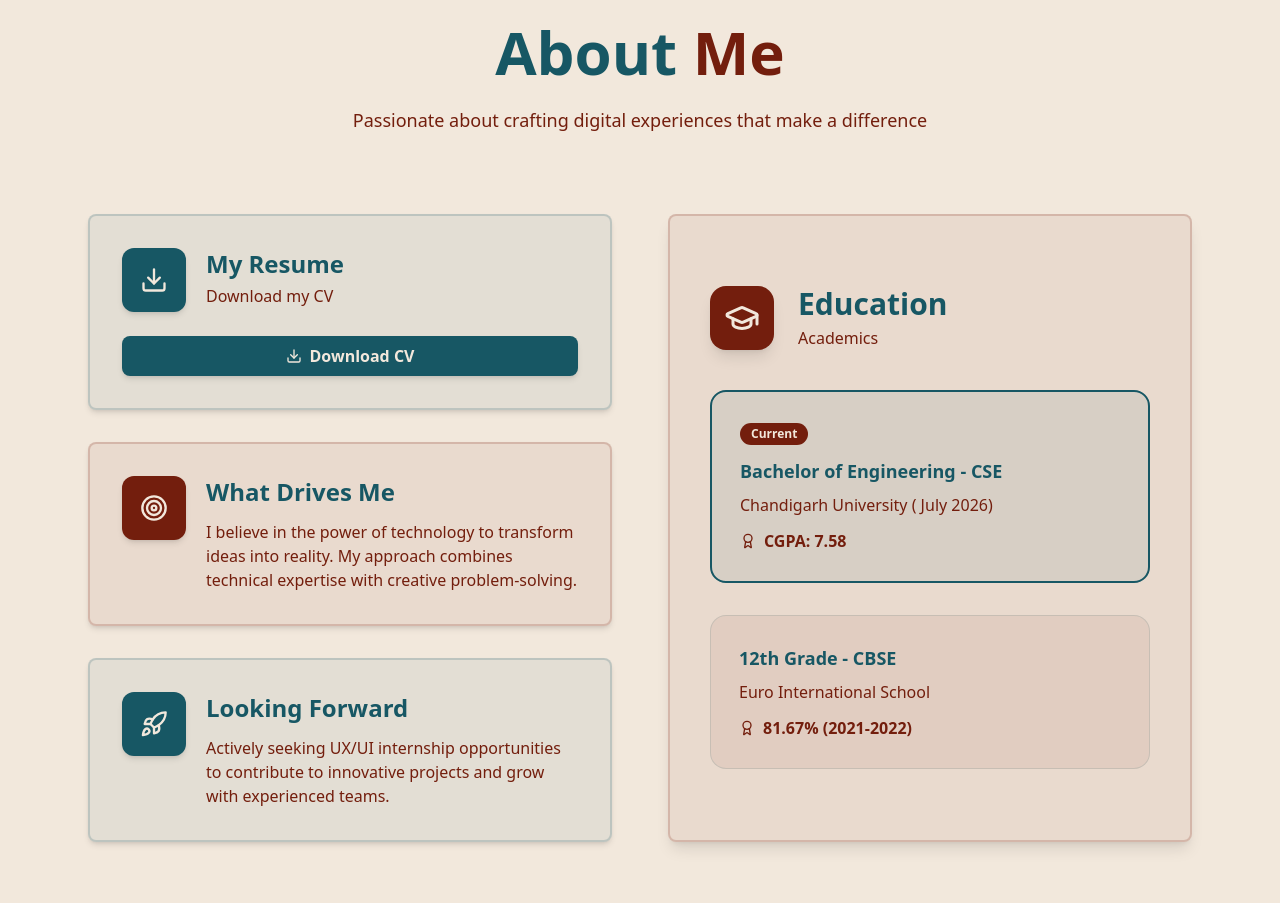
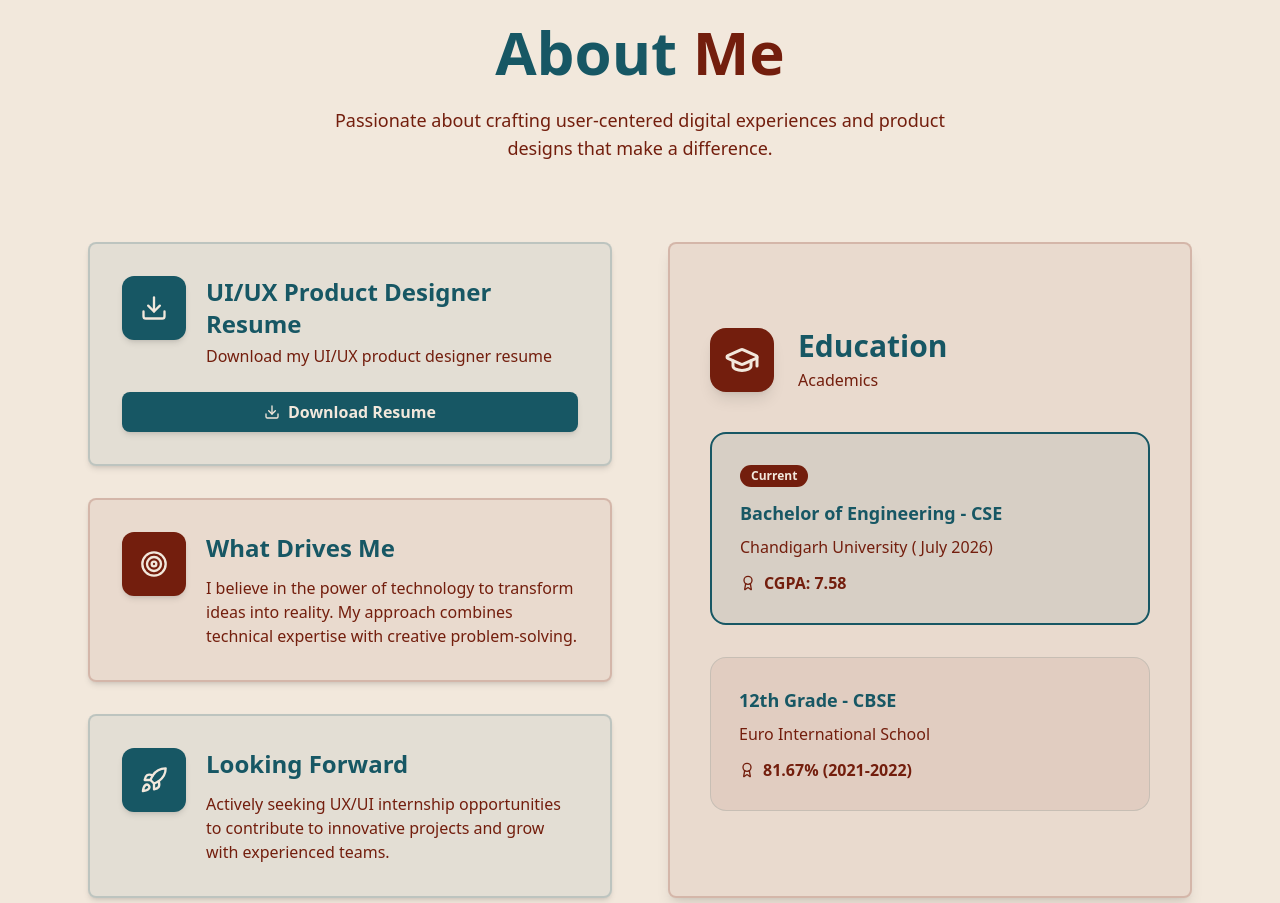
Before and after one commit to DiyaKanwar/diya-kanwar-portfolio-craft, a React (Vite) app: page / in a window 1280 px wide. Shown: the part 4404-5307 px from the top of the page. Built offline with nearby package versions, Linux system fonts and the light colour scheme.

Commit message:
Update About resume download to UI/UX Product Designer resume and polish section copy

```diff
--- a/src/components/About.tsx
+++ b/src/components/About.tsx
@@ -19,7 +19,7 @@ interface AboutProps {
 const About: React.FC<AboutProps> = ({ colors, darkMode }) => {
   const handleDownloadResume = () => {
     const link = document.createElement('a');
-    link.href = '/resume.pdf';
+    link.href = '/Resumes/ui.ux.product-designer.pdf';
     link.download = 'ui.ux.product-designer.pdf';
     document.body.appendChild(link);
     link.click();
@@ -52,7 +52,7 @@ const About: React.FC<AboutProps> = ({ colors, darkMode }) => {
             className="text-base sm:text-lg max-w-2xl mx-auto mt-4"
             style={{ color: colors.secondary }}
           >
-            Passionate about crafting digital experiences that make a difference
+            Passionate about crafting user-centered digital experiences and product designs that make a difference.
           </p>
         </div>
 
@@ -91,13 +91,13 @@ const About: React.FC<AboutProps> = ({ colors, darkMode }) => {
                       className="text-xl sm:text-2xl font-bold"
                       style={{ color: colors.primary }}
                     >
-                      My Resume
+                      UI/UX Product Designer Resume
                     </h3>
                     <p
                       className="text-sm sm:text-base mt-1"
                       style={{ color: colors.secondary }}
                     >
-                      Download my CV
+                      Download my UI/UX product designer resume
                     </p>
                   </div>
                 </div>
@@ -109,10 +109,10 @@ const About: React.FC<AboutProps> = ({ colors, darkMode }) => {
                     color: colors.bg,
                     '--tw-ring-color': colors.primary
                   } as React.CSSProperties}
-                  aria-label="Download resume PDF"
+                  aria-label="Download UI/UX product designer resume PDF"
                 >
                   <Download className="w-5 h-5 sm:w-6 sm:h-6 group-hover:-translate-y-0.5 transition-transform" aria-hidden="true" />
-                  <span>Download CV</span>
+                  <span>Download Resume</span>
                 </Button>
               </CardContent>
             </Card>
```
